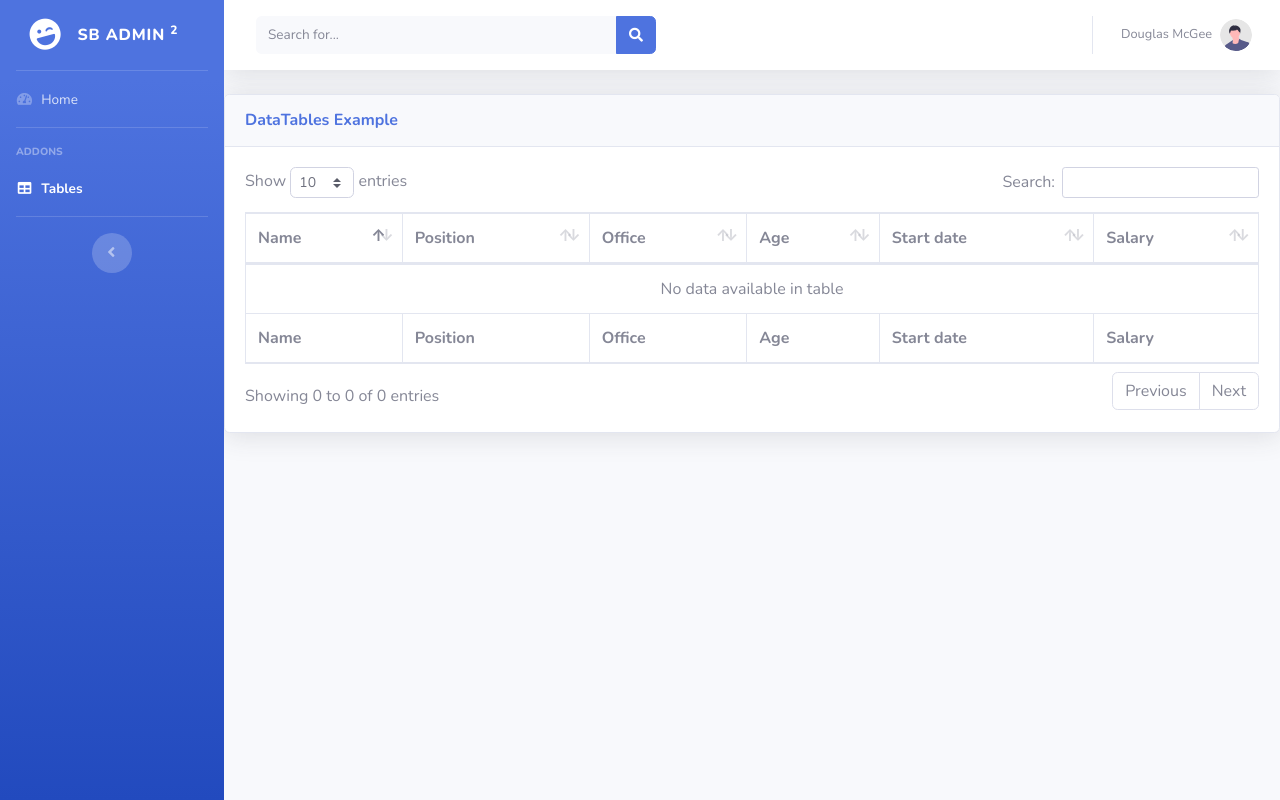
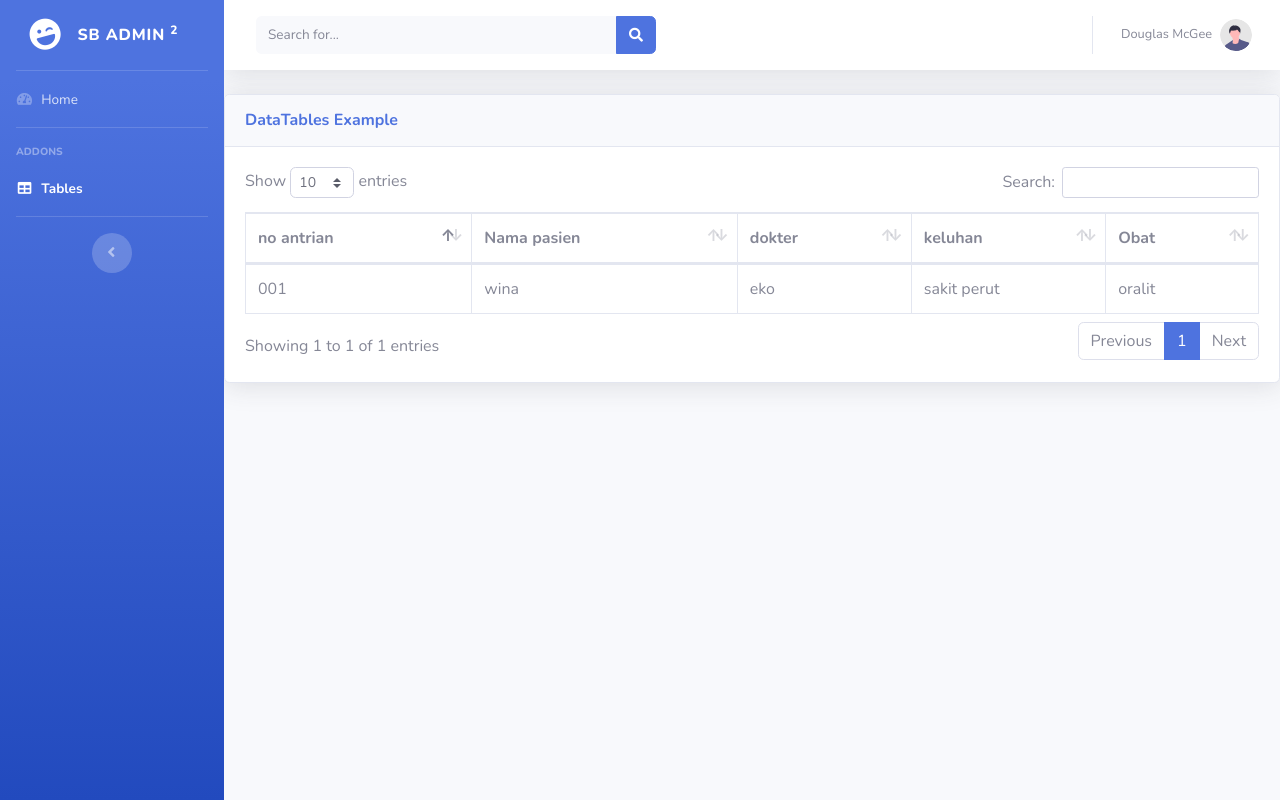
Before and after one commit to asheuuu/kasirsucii, a PHP site: page /views/table.php in a window 1280 px wide. Run offline with PHP 8.4, Linux system fonts and the light colour scheme.

Commit message:
baruu tambah table

```diff
--- a/views/table.php
+++ b/views/table.php
@@ -14,25 +14,24 @@
                                 <table class="table table-bordered" id="dataTable" width="100%" cellspacing="0">
                                     <thead>
                                         <tr>
-                                            <th>Name</th>
-                                            <th>Position</th>
-                                            <th>Office</th>
-                                            <th>Age</th>
-                                            <th>Start date</th>
-                                            <th>Salary</th>
+                                            <th>no antrian</th>
+                                            <th>Nama pasien</th>
+                                            <th>dokter</th>
+                                            <th>keluhan</th>
+                                            <th>Obat</th>
+
                                         </tr>
                                     </thead>
-                                    <tfoot>
-                                        <tr>
-                                            <th>Name</th>
-                                            <th>Position</th>
-                                            <th>Office</th>
-                                            <th>Age</th>
-                                            <th>Start date</th>
-                                            <th>Salary</th>
-                                        </tr>
+
                                     </tfoot>
                                     <tbody>
+                                        <tr>
+                                            <td>001</td>
+                                            <td>wina</td>
+                                            <td>eko</td>
+                                            <td>sakit perut</td>
+                                            <td>oralit</td>
+                                        </tr>
 </tbody>
 </table>
 </div>
--- a/views/template/sidebar.php
+++ b/views/template/sidebar.php
@@ -52,7 +52,7 @@
 
             <!-- Nav Item - Tables -->
             <li class="nav-item active">
-                <a class="nav-link" href="tables.html">
+                <a class="nav-link" href="table.php">
                     <i class="fas fa-fw fa-table"></i>
                     <span>Tables</span></a>
             </li>
```
